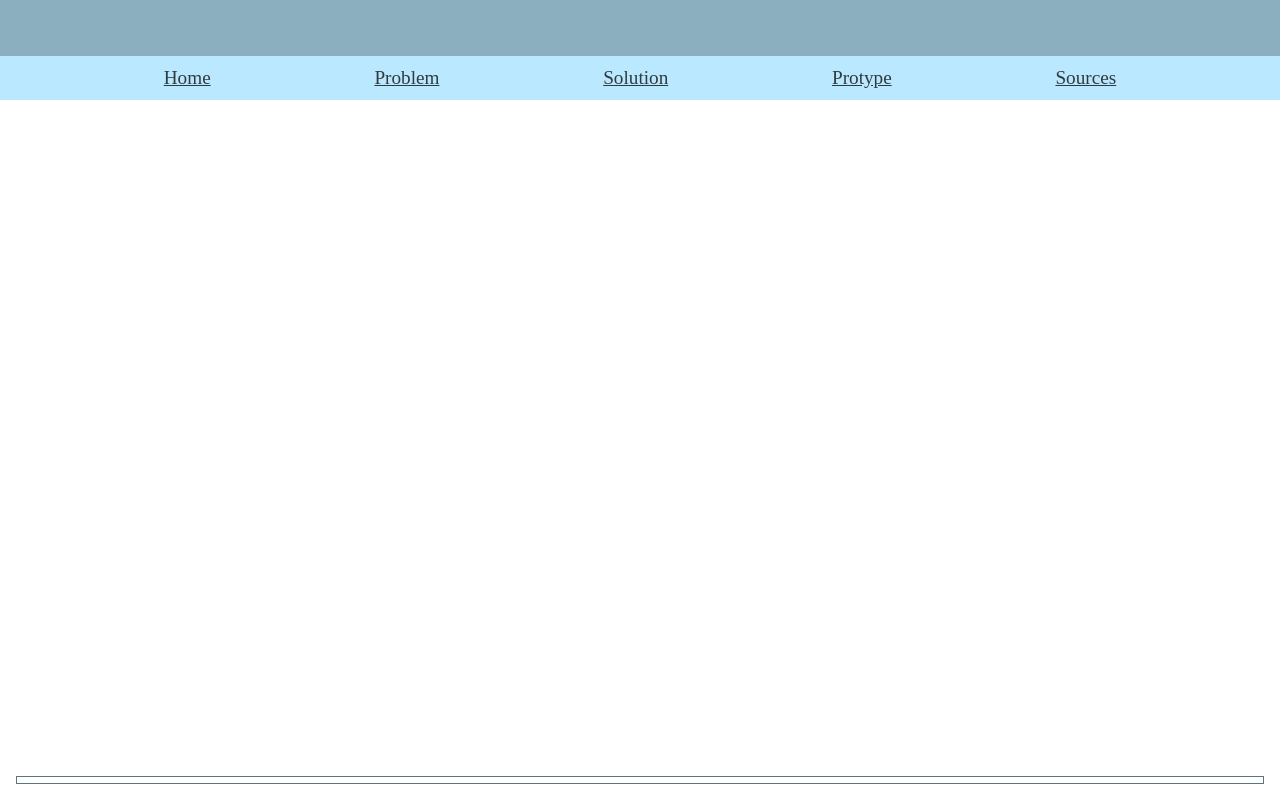
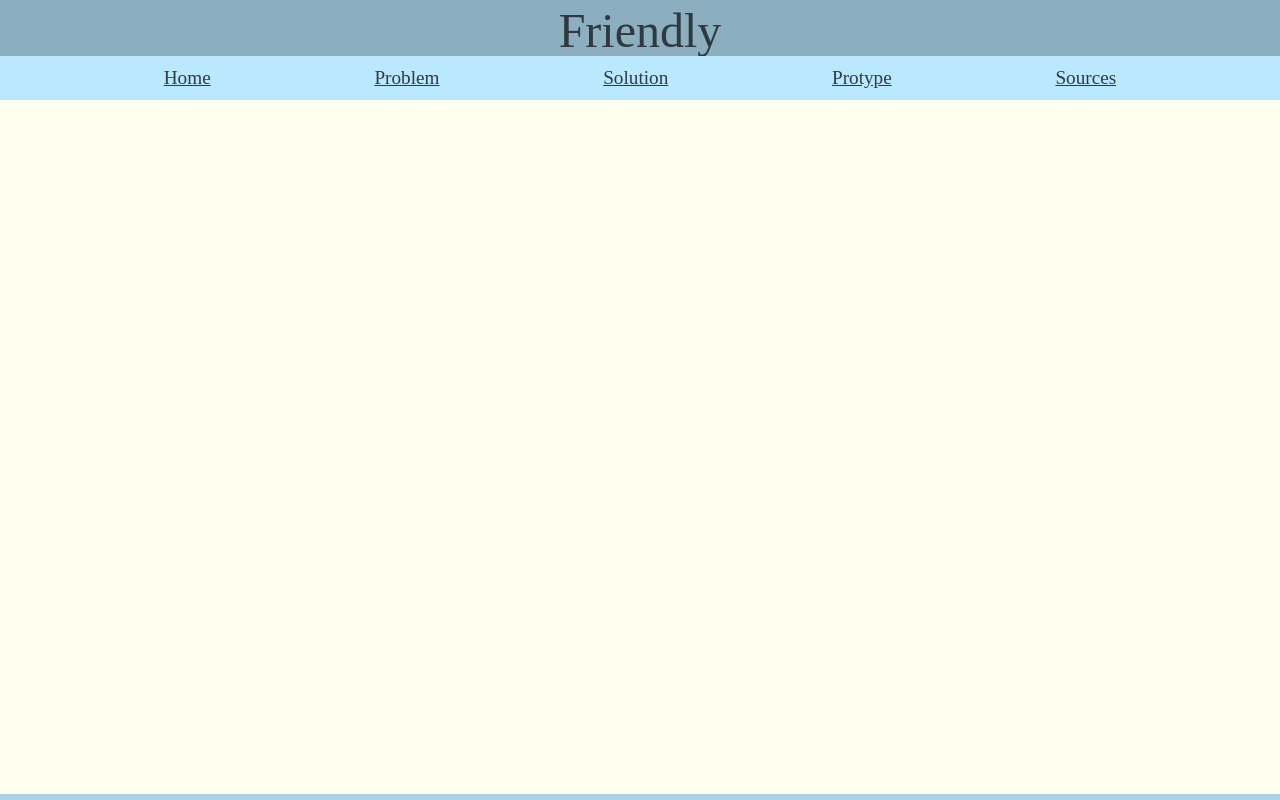
Before and after one commit to blueberriess/Final, a plain HTML site: page problem.html in a window 1280 px wide. Drawn offline with Linux system fonts and the light colour scheme.

Commit message:
Fix header and colors

```diff
--- a/problem.html
+++ b/problem.html
@@ -11,7 +11,7 @@
 </head>
 <body>
   <div class="wrapper">
-    <header></header>
+    <header>Friendly</header>
   <nav>
     <ul>
         <li><a href="index.html">Home</a></li>
--- a/styles/style.css
+++ b/styles/style.css
@@ -2,6 +2,7 @@
     --blue1: #8CAFBF;
     --blue2: #5D7580;
     --blue3: #BAE9FF;
+    --blue4: #A8D2E6;
     --textClr: #2F3A40;
 }
 html, body{
@@ -59,16 +60,18 @@ nav ul li a{
 }
 aside{
     grid-area: aside;
+    background: ivory;
 }
 article{
     grid-area: article;
+    background: ivory;
     display: flex;
     height: 100%;
 }
 footer{
     grid-area: footer;
-    margin: 1rem 1rem;
     padding: .2rem;
-    border:1px solid var(--blue2);
+    background: var(--blue4);
     max-height: 3rem;
+    text-align: center;
 }
```
Also changed, not shown: prototype.html (+1 -1 lines), solution.html (+1 -1 lines), sources.html (+1 -1 lines).
